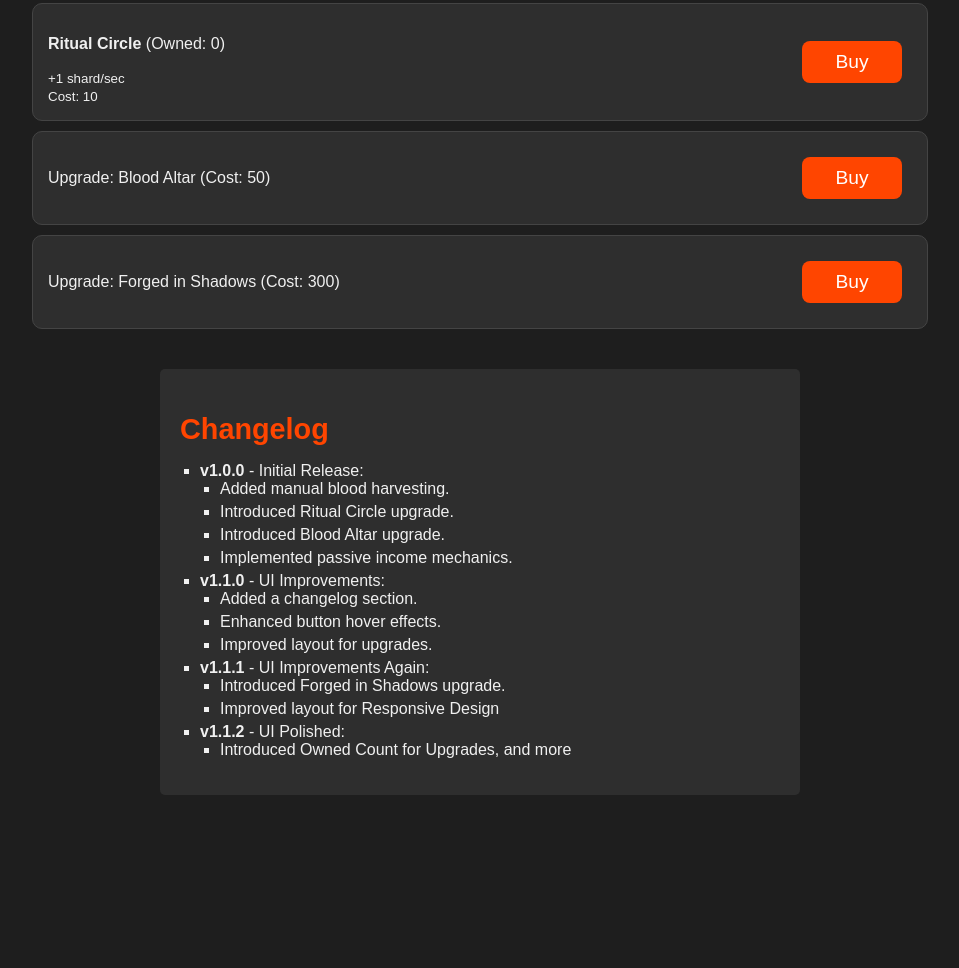
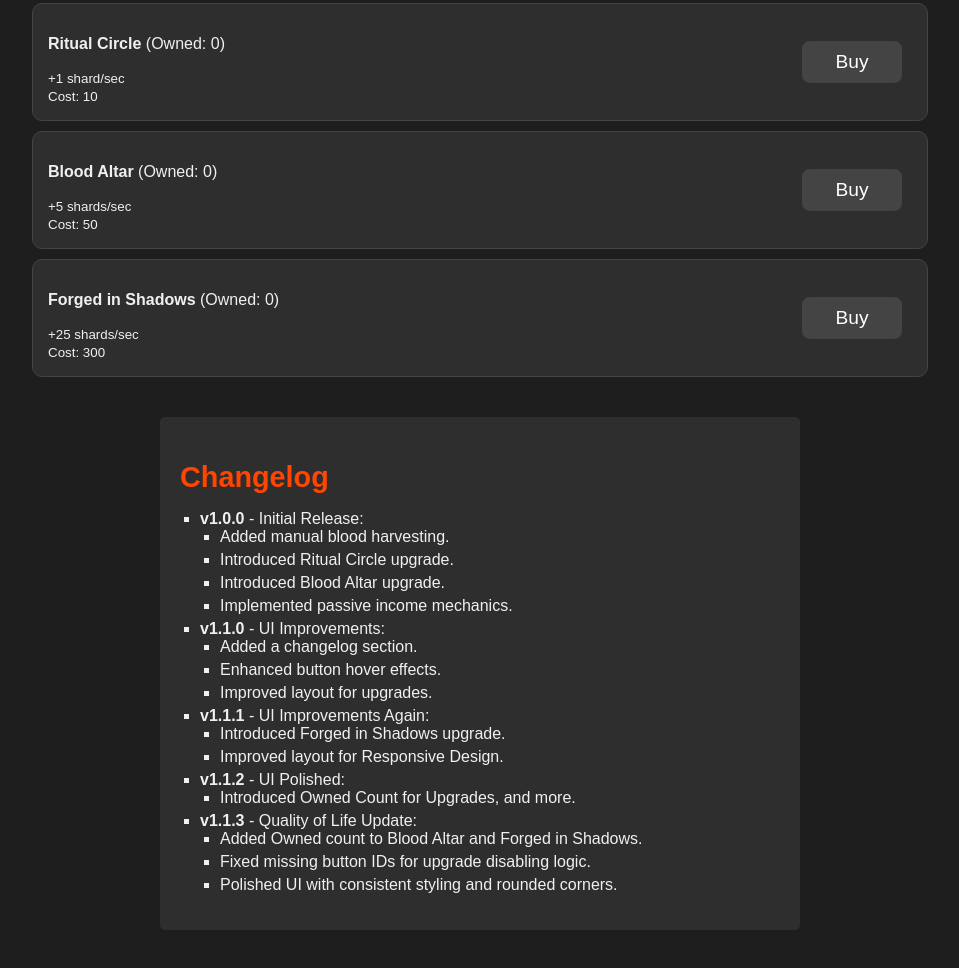
Before and after one commit to YouSlovenia/bloodforged-legacy, a plain HTML site: page index.html in a window 1280 px wide. Shown: the part 294-1262 px from the top of the page, without its empty margins (160-1119 px from the left). Before the commit the page ends 1149 px from the top, so only its background shows below. Drawn offline with Linux system fonts and the light colour scheme.

Commit message:
V1.1.3 Update

```diff
--- a/index.html
+++ b/index.html
@@ -52,6 +52,7 @@
             font-size: 1.2rem;
             margin: 10px;
             cursor: pointer;
+            border-radius: 8px;
         }
         button:hover {
             background: #ff6347;
@@ -75,7 +76,6 @@
         }
         .upgrade button {
             min-width: 100px;
-        border-radius: 8px;
         }
         button:disabled {
             background: #444;
@@ -122,15 +122,26 @@
                 </div>
                 <button id="circleBtn" onclick="buyRitualCircle()">Buy</button>
             </div>
+
             <div class="upgrade">
-                <p>Upgrade: Blood Altar (Cost: <span id="altarCost">50</span>)</p>
-                <button onclick="buyBloodAltar()">Buy</button>
+                <div class="upgrade-info">
+                    <p><strong>Blood Altar</strong> (Owned: <span id="altarCount">0</span>)</p>
+                    <small>+5 shards/sec</small><br>
+                    <small>Cost: <span id="altarCost">50</span></small>
                 </div>
+                <button id="altarBtn" onclick="buyBloodAltar()">Buy</button>
+            </div>
+
             <div class="upgrade">
-                <p>Upgrade: Forged in Shadows (Cost: <span id="forgedCost">300</span>)</p>
-                <button onclick="buyForgedShadows()">Buy</button>
+                <div class="upgrade-info">
+                    <p><strong>Forged in Shadows</strong> (Owned: <span id="forgedCount">0</span>)</p>
+                    <small>+25 shards/sec</small><br>
+                    <small>Cost: <span id="forgedCost">300</span></small>
+                </div>
+                <button id="forgedBtn" onclick="buyForgedShadows()">Buy</button>
             </div>
         </div>
+
         <div class="changelog">
             <h2>Changelog</h2>
             <ul>
@@ -152,18 +163,25 @@
                 <li><strong>v1.1.1</strong> - UI Improvements Again:
                     <ul>
                         <li>Introduced Forged in Shadows upgrade.</li>
-                        <li>Improved layout for Responsive Design</li>
+                        <li>Improved layout for Responsive Design.</li>
                     </ul>
-                </li>
                 </li>
                 <li><strong>v1.1.2</strong> - UI Polished:
                     <ul>
-                        <li>Introduced Owned Count for Upgrades, and more</li>
+                        <li>Introduced Owned Count for Upgrades, and more.</li>
+                    </ul>
+                </li>
+                <li><strong>v1.1.3</strong> - Quality of Life Update:
+                    <ul>
+                        <li>Added Owned count to Blood Altar and Forged in Shadows.</li>
+                        <li>Fixed missing button IDs for upgrade disabling logic.</li>
+                        <li>Polished UI with consistent styling and rounded corners.</li>
                     </ul>
                 </li>
             </ul>
         </div>
     </div>
+
     <script>
         let bloodShards = 0;
         let shardsPerSecond = 0;
@@ -191,7 +209,6 @@
             document.getElementById("altarBtn").disabled = bloodShards < bloodAltarCost;
             document.getElementById("forgedBtn").disabled = bloodShards < forgedInShadowCost;
         }
-
 
         // Harvest blood manually
         function harvestBlood() {
@@ -221,7 +238,7 @@
             }
         }
 
-			// Buy Blood Altar
+        // Buy Forged in Shadows
         function buyForgedShadows() {
             if (bloodShards >= forgedInShadowCost) {
                 bloodShards -= forgedInShadowCost;
```
Lines whose indentation alone changed are shown as unchanged.
